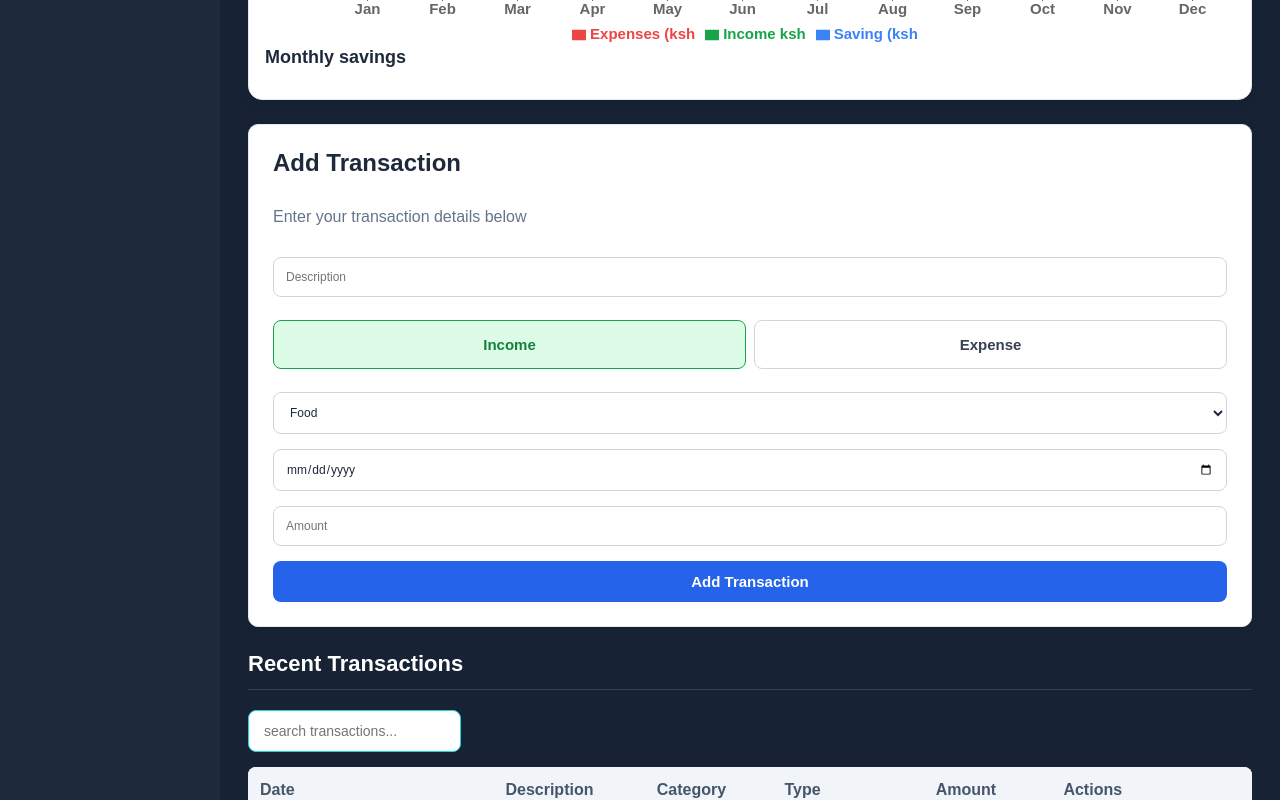
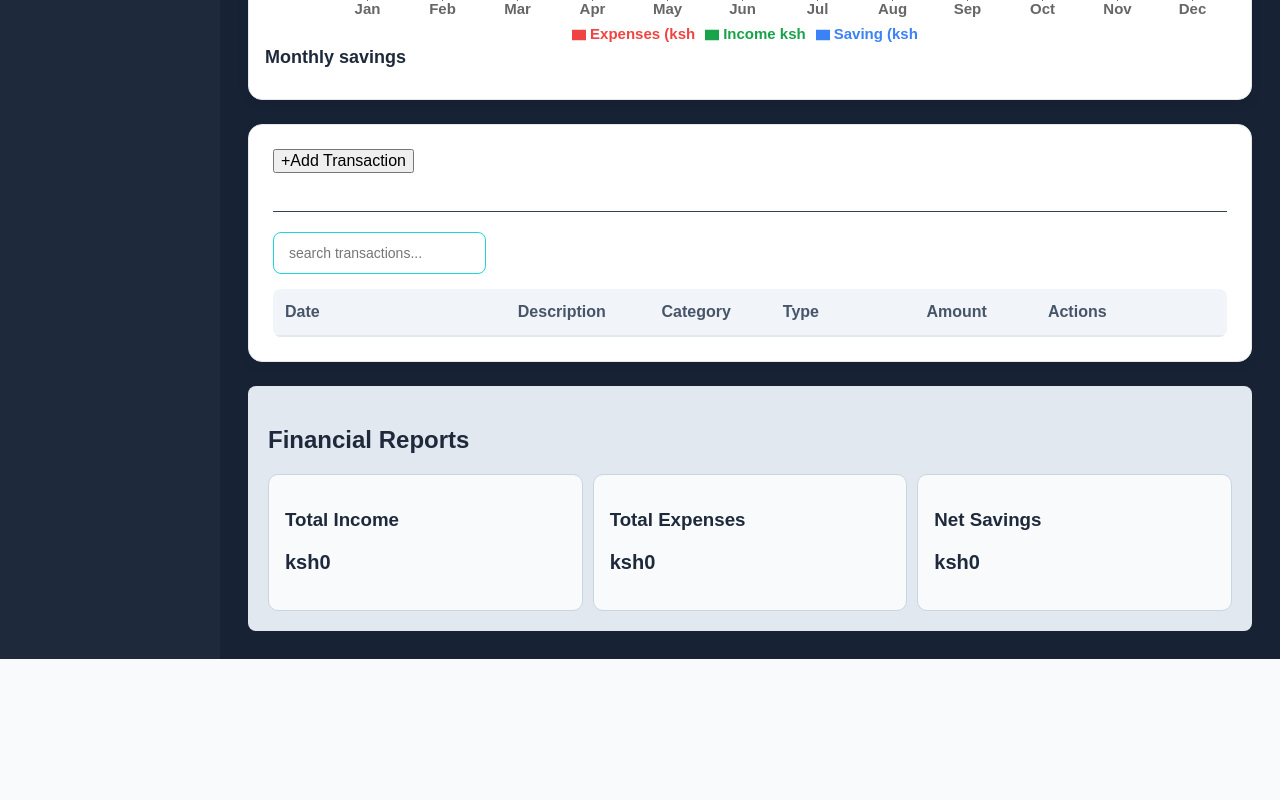
Before and after one commit to 64lucy/financial-dashboard, a React (Vite) app: page / in a window 1280 px wide. Shown: the part 1360-2160 px from the top of the page. After the commit the page ends 2019 px from the top, so only its background shows below. Built offline with nearby package versions, Linux system fonts and the light colour scheme.

Commit message:
Update dashboard and transaction modal

```diff
--- a/package.json
+++ b/package.json
@@ -1,4 +1,4 @@
-{"homepage": "https://64lucy.github.io/financial-dashboard-react/",
+{"homepage": "https://64lucy.github.io/financial-dashboard/",
   "name": "financial-dashboard-react",
   "private": true,
   "version": "0.0.0",
@@ -8,7 +8,7 @@
     "build": "vite build",
     "preview": "vite preview",
     "predeploy": "npm run build",
-    "deploy"    :"gh-pages-d dist"
+    "deploy"    :"gh-pages -d dist"
   },
   "dependencies": {
     "lucide-react": "^1.62.0",
--- a/src/App.css
+++ b/src/App.css
@@ -332,7 +332,7 @@ button {
   box-shadow: 0 0 0 3px rgba(37, 99, 235, 0.12);
 }
 
-.transaction-section {
+.transactions-section {
   width: 100%;
   padding: 24px;
   background: white;
@@ -541,7 +541,7 @@ button {
   font-size: 14px;
 }
 
-.report-section {
+.reports-section {
   width: 100%;
   padding: 20px;
   margin-top: 24px;
@@ -553,7 +553,7 @@ button {
 
 .report-cards {
   display: grid;
-  grid-template-columns: repeat(3, minma(0, 1fr));
+  grid-template-columns: repeat(3, minmax(0, 1fr));
   gap: 10px;
 }
 
@@ -615,8 +615,8 @@ button {
   }
 
   .cash-flow-chart,
-  .transaction-section,
-  .report-section {
+  .transactions-section,
+  .reports-section {
     width: 100%;
     box-sizing: border-box;
   }
--- a/src/App.jsx
+++ b/src/App.jsx
@@ -66,6 +66,7 @@ function App() {
     const [date,setDate]=useState("");
     const [category,setCategory]=useState("Food");
     const [editingId,setEditingId]=useState(null);
+    const [showModal, setShowModal]=useState(false);
 
 
     const scrollToSection=(sectionId)=>{
@@ -134,6 +135,7 @@ function App() {
     setDate("");
     setType("Income");
     setCategory("Food");
+    setShowModal(false);
     return;
       }
       const newTransaction={
@@ -149,7 +151,10 @@ function App() {
 
       setDescription("");
     setAmount("");
+    setDate("");
     setType("Income");
+    setCategory("Food");
+    setShowModal(false);
     }
      const monthlyIncome = Array(12).fill(0);
      const monthlyExpenses =Array(12).fill(0);
@@ -225,6 +230,7 @@ function App() {
   setAmount(String(transaction.amount));
   setDate(transaction.date);
   setCategory(transaction.category);
+  setShowModal(true);
  }
 
   return (
@@ -371,19 +377,46 @@ function App() {
 
 
      <section id="Transactions" className="transactions-section">
+     <button
+     type="button"
+     onClick={()=> setShowModal(true)}
+     >
+      +Add Transaction
+     </button>
+
+      {showModal &&(
+        <div className="modal-overlay">
+          <div className="modal-content">
+      <button
+      type="button"
+      className="modal-close"
+      onClick={()=> setShowModal(false)}
+      >
+        X
+      </button>
       <form className="transaction-form">
-    <h2>Add Transaction</h2>
+
+
+        <h2>
+          {editingId !==null ? "Editing Transaction":"Add Transaction"}
+        </h2>
         <p className="form-subtitle">
           Enter your transaction details below
         </p>
-
          <input
     type="text"
     placeholder="Description"
     value={description}
     onChange={(event)=> setDescription(event.target.value)}/>
-
-
+    <select
+value={category}
+onChange={(event)=> setCategory(event.target.value)}>
+  <option value="Food">Food</option>
+  <option value="Transport">Transport</option>
+  <option value="Bills">Bills</option>
+  <option value="Shopping">Shopping</option>
+  <option value="Other">Other</option>
+</select>
       <div className="transaction-type-buttons">
         <button
     type="button"
@@ -400,18 +433,6 @@ function App() {
       Expense
     </button>
     </div>
-
-<select
-value={category}
-onChange={(event)=> setCategory(event.target.value)}>
-  <option value="Food">Food</option>
-  <option value="Transport">Transport</option>
-  <option value="Bills">Bills</option>
-  <option value="Shopping">Shopping</option>
-  <option value="Other">Other</option>
-</select>
-
-
      <input
   type="date"
   value={date}
@@ -423,12 +444,20 @@ onChange={(event)=> setCategory(event.target.value)}>
   value={amount}
   onChange={(event)=>setAmount(event.target.value)}/>
 
+
 <button type="button" onClick={addTransaction}>
  {editingId !== null ? "Save changes" :"Add Transaction"}
   </button>
 </form>
+{error && <p className="error-message">{error}</p>}
 
-{error && <p className="error-message">{error}</p>}
+          </div>
+        </div>
+
+      )}
+
+
+
 
 
   <h2 className="recent-transactions-heading">
@@ -465,8 +494,8 @@ onChange={(event)=>setSearchTerm(event.target.value)} />
      <div className="transaction-actions">
         <button
         type="button"
-         onClick={()=>{("Edit clicked", transaction);
-         editTransaction(transaction); }}>
+         onClick={()=> editTransaction(transaction)}
+         >
           Edit
           </button>
   <button
--- a/vite.config.js
+++ b/vite.config.js
@@ -4,5 +4,5 @@ import { defineConfig } from 'vite'
 // https://vite.dev/config/
 export default defineConfig({
   plugins: [react()],
-  base:'/financial-dashboard-react/',
+  base: '/financial-dashboard/',
 })
```
Lines whose indentation alone changed are shown as unchanged.
